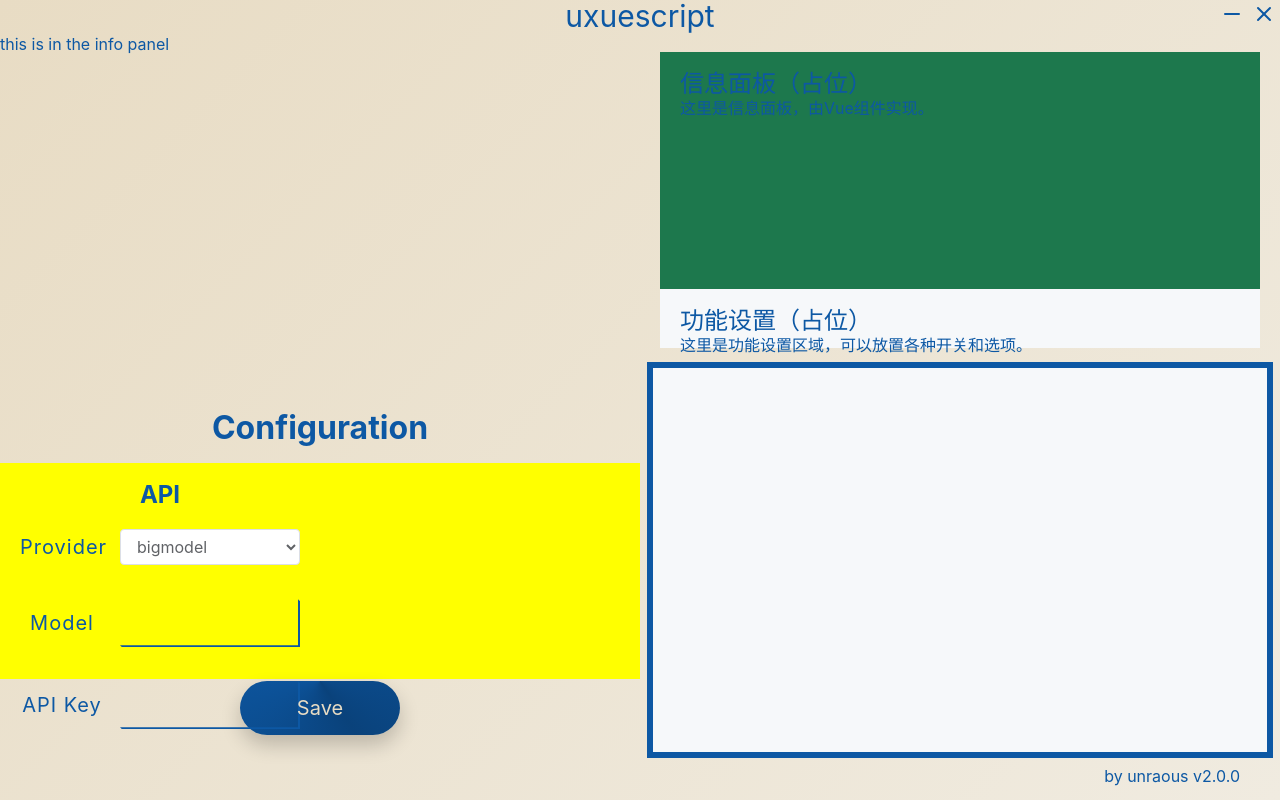
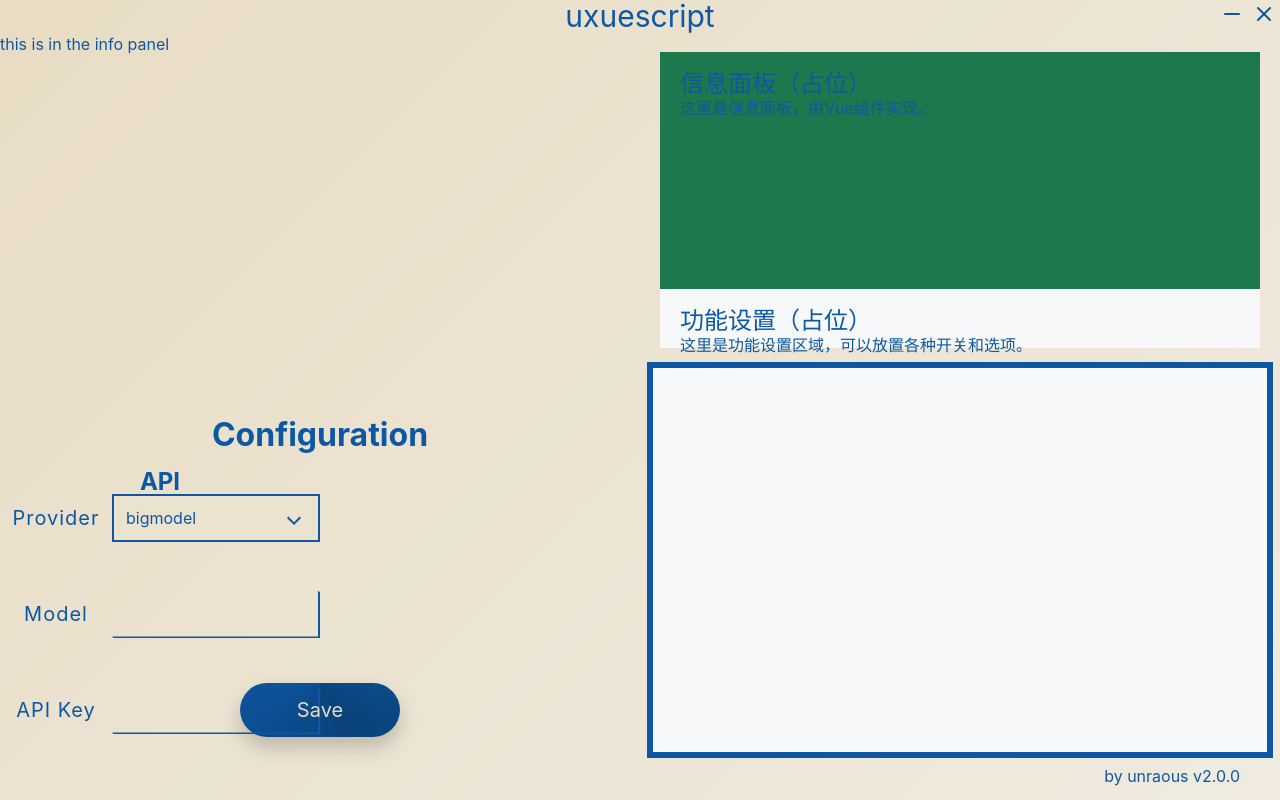
Before and after one commit to unraous/uxs-rs, a Vue app: page / in a window 1280 px wide. Built offline with nearby package versions, Linux system fonts and the light colour scheme; a web font is replaced by a local one.

Commit message:
feat(vue): add selecter

```diff
--- a/src/components/TheAPIPanel.vue
+++ b/src/components/TheAPIPanel.vue
@@ -30,7 +30,6 @@ const providers = [
 
 <style scoped>
 .api-panel {
-  padding: 20px;
   width: 50%;
   height: 100%;
   flex: 1;
@@ -41,15 +40,17 @@ const providers = [
 .settings-container {
   flex: 1;
   display: flex;
-  gap: 10px;
+  gap: 48px;
   flex-direction: column;
   justify-content: center;
 }
 
 .title {
-    font-size: 1.5rem;
-    margin-bottom: 10px;
-    text-align: center;
+  display: flex;
+  height: 48px;
+  font-size: 1.5rem;
+  align-items: center;      /* 垂直居中 */
+  justify-content: center;   /* 水平居中 */
 }
 
 </style>
--- a/src/components/common/BaseInput.vue
+++ b/src/components/common/BaseInput.vue
@@ -29,20 +29,9 @@ const emit = defineEmits(['update:modelValue']);
 .base-config-input {
   display: flex;
   align-items: center;
-  gap: 16px;
   width: 100%;
-  margin: 12px 0;
 }
 
-.label-text {
-  flex-shrink: 0;
-  width: 30%; /* 固定的标签宽度 */
-  text-align: center;
-
-  font-size: 1.25rem;
-  color: #0d58a4;
-  letter-spacing: 1px;
-}
 
 .input-section {
   flex-grow: 1;
--- a/src/components/common/BaseLabel.vue
+++ b/src/components/common/BaseLabel.vue
@@ -13,7 +13,7 @@ defineProps<{
 <style scoped>
 .label-text {
   flex-shrink: 0;
-  width: 30%; /* 固定的标签宽度 */
+  width: 35%; /* 固定的标签宽度 */
   text-align: center;
 
   font-size: 1.25rem;
--- a/src/components/common/BaseSelecter.vue
+++ b/src/components/common/BaseSelecter.vue
@@ -1,14 +1,14 @@
 <script setup lang="ts">
+import { ref, onMounted, onUnmounted } from 'vue';
 import BaseLabel from './BaseLabel.vue';
 
 const props = withDefaults(
   defineProps<{
     modelValue: number;
     label: string;
-    options: string[];
+    options?: string[];
   }>(),
   {
-    modelValue: () => 0,
     options: () => ["undefined", "option1", "option2", "option3"]
   }
 );
@@ -17,35 +17,53 @@ const emit = defineEmits<{
   (e: 'update:modelValue', value: number): void;
 }>();
 
-/**
- * 处理下拉框发生改变的事件
- */
-const handleSelectChange = (event: Event) => {
-  const target = event.target as HTMLSelectElement;
-  emit('update:modelValue', Number.parseInt(target.value));
+const isOpen = ref(false);
+const dropdownRef = ref<HTMLElement | null>(null);
+
+const handleClickOutside = (event: MouseEvent) => {
+  if (dropdownRef.value && !dropdownRef.value.contains(event.target as Node)) {
+    isOpen.value = false;
+  }
 };
+
+onMounted(() => document.addEventListener('click', handleClickOutside));
+onUnmounted(() => document.removeEventListener('click', handleClickOutside));
 </script>
 
 <template>
   <div class="base-config-select">
     <BaseLabel :label="label" />
 
-    <div class="input-section">
-      <select
-        :id = "label"
-        :value="modelValue"
-        @change="handleSelectChange"
-        class="single-select"
+    <div class="input-section" ref="dropdownRef">
+      <div
+        :id="label"
+        class="select-trigger"
+        :class="{ 'is-open': isOpen }"
+        @click="isOpen = !isOpen"
       >
-        <option value="" disabled hidden>请选择...</option>
-        <option
-          v-for="opt, index in options"
-          :key="index"
-          :value="index"
-        >
-          {{ opt }}
-        </option>
-      </select>
+        <span class="selected-text">{{ options?.[modelValue] ?? '' }}</span>
+        <span class="select-arrow" :class="{ 'is-open': isOpen }">
+          <svg viewBox="0 -960 960 960" width="24" height="24" fill="currentColor">
+            <path d="m256-424-56-56 280-280 280 280-56 56-224-223-224 223Z"/>
+          </svg>
+        </span>
+      </div>
+
+      <Transition name="dropdown">
+        <div v-show="isOpen" class="select-dropdown-wrapper">
+          <div class="select-dropdown">
+            <div
+              v-for="(opt, index) in options"
+              :key="index"
+              class="select-option"
+              :class="{ 'is-selected': index === modelValue }"
+              @click="emit('update:modelValue', index); isOpen = false"
+            >
+              {{ opt }}
+            </div>
+          </div>
+        </div>
+      </Transition>
     </div>
   </div>
 </template>
@@ -54,29 +72,113 @@ const handleSelectChange = (event: Event) => {
 .base-config-select {
   display: flex;
   align-items: center;
-  gap: 16px;
   width: 100%;
-  margin: 12px 0;
 }
 
 .input-section {
   flex-grow: 1;
+  position: relative;
 }
 
-.single-select {
-  width: 100%; /* 单选框占满容器宽度 */
-  padding: 6px 12px;
+.select-trigger,
+.select-option {
+  height: 48px;
+  padding: 0 12px;
+  display: flex;
+  align-items: center;
+  cursor: pointer;
+  user-select: none;
+}
+
+.select-trigger {
+  width: 100%;
   font-size: 1rem;
-  border: 1px solid #dcdfe6;
-  border-radius: 4px;
-  background-color: #fff;
-  color: #606266;
-  outline: none;
-  cursor: pointer;
+  border: 2px solid #0d58a4;
+  background-color: #ebe2cf;
+  justify-content: space-between;
   transition: border-color 0.2s;
 }
 
-.single-select:focus {
-  border-color: #0d58a4;
+.select-trigger:hover {
+  border-color: #0b4c8d;
+}
+
+
+
+.selected-text {
+  overflow: hidden;
+  text-overflow: ellipsis;
+  white-space: nowrap;
+}
+
+.select-arrow {
+  display: flex;
+  transition: transform 0.2s;
+  color: #0d58a4;
+  transform: rotate(180deg);
+}
+
+.select-arrow.is-open {
+  transform: rotate(0deg);
+}
+
+.select-dropdown-wrapper {
+  position: absolute;
+  top: 100%;
+  left: 0;
+  right: 0;
+  z-index: 10;
+  overflow: hidden;
+}
+
+.select-dropdown {
+  background-color: #ebe2cf;
+  border: 2px solid #0d58a4;
+  border-top: none;
+  max-height: 192px;
+  overflow-y: auto;
+  box-shadow: 0 6px 16px rgba(13, 88, 164, 0.15);
+}
+
+.select-option {
+  transition: background-color 0.15s ease-in-out, color 0.15s ease-in-out;
+}
+
+.select-option:hover {
+  background-color: rgba(0, 0, 0, 0.08);
+}
+
+.select-option.is-selected {
+  background-color: #0d58a4;
+  color: #ffffff;
+}
+
+.select-dropdown::-webkit-scrollbar {
+  width: 5px;
+}
+
+.select-dropdown::-webkit-scrollbar-track {
+  background: transparent;
+}
+
+.select-dropdown::-webkit-scrollbar-thumb {
+  background-color: #0b4c8d;
+  border-radius: 0px;
+}
+
+/* 下拉菜单缓动动画 */
+.dropdown-enter-active,
+.dropdown-leave-active {
+  transition: max-height 0.25s cubic-bezier(0.25, 0.8, 0.25, 1);
+}
+
+.dropdown-enter-from,
+.dropdown-leave-to {
+  max-height: 0 !important;
+}
+
+.dropdown-enter-to,
+.dropdown-leave-from {
+  max-height: 194px !important;
 }
 </style>
--- a/src/components/common/BaseTextBox.vue
+++ b/src/components/common/BaseTextBox.vue
@@ -45,7 +45,6 @@ const onInput = (event: Event) => {
 
   display: flex;
   flex-direction: column;
-  gap: 8px;
 }
 
 .input-container {
--- a/src/layouts/TheConfigLayout.vue
+++ b/src/layouts/TheConfigLayout.vue
@@ -37,7 +37,6 @@ import TheAPIPanel from '@/components/TheAPIPanel.vue';
 
 .info-panel {
   height: 55%;
-  background-color: yellow;
   flex: 1;
   flex-direction: row;
 }
```
Also changed, not shown: src/assets/upper-arrow.svg (added).
